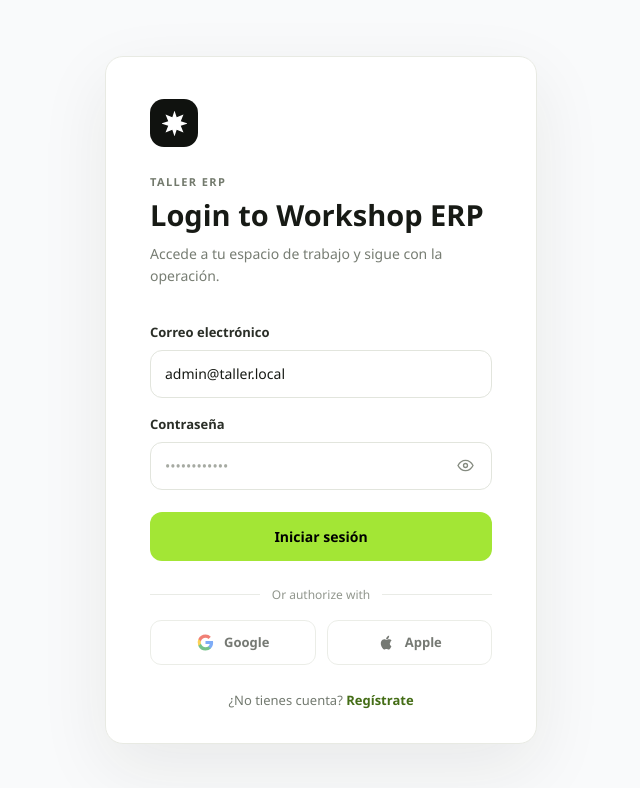
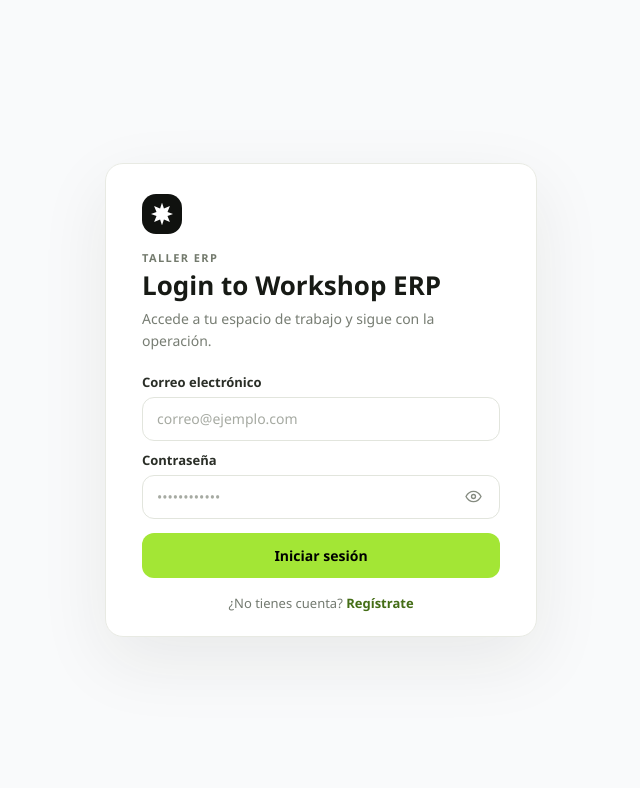
Before and after one commit to hevelt060-ai/Proyecto, a React (Vite) app in the folder apps/web/: page / in a window 1280 px wide. Shown: the top 788 px of the page, without its empty margins (319-959 px from the left). Built offline with nearby package versions, Linux system fonts and the light colour scheme.

Commit message:
style(web): compact auth card, remove oauth buttons, and clean email placeholder

```diff
--- a/apps/web/src/App.tsx
+++ b/apps/web/src/App.tsx
@@ -13,7 +13,7 @@ const STATUS_COLUMNS: WorkOrderStatus[] = [
 
 export function App() {
   const [token, setToken] = useState<string | null>(api.getToken());
-  const [email, setEmail] = useState("admin@taller.local");
+  const [email, setEmail] = useState("");
   const [password, setPassword] = useState("");
   const [name, setName] = useState("");
   const [authMode, setAuthMode] = useState<"login" | "register">("login");
@@ -159,7 +159,7 @@ export function App() {
               id="auth-email"
               type="email"
               autoComplete="email"
-              placeholder="nombre@ejemplo.com"
+              placeholder="correo@ejemplo.com"
               value={email}
               onChange={(event) => setEmail(event.target.value)}
               required
@@ -218,48 +218,6 @@ export function App() {
             </button>
           </form>
 
-          <div className="auth-divider">
-            <span>Or authorize with</span>
-          </div>
-          <div className="social-actions">
-            <button
-              type="button"
-              className="social-button"
-              disabled
-              title="Google no está configurado"
-            >
-              <svg viewBox="0 0 24 24" aria-hidden="true">
-                <path
-                  fill="#4285F4"
-                  d="M21.6 12.2c0-.7-.1-1.4-.2-2H12v3.8h5.4a4.6 4.6 0 0 1-2 3v2.5h3.2c1.9-1.8 3-4.3 3-7.3Z"
-                />
-                <path
-                  fill="#34A853"
-                  d="M12 22c2.7 0 5-.9 6.7-2.5l-3.2-2.5c-.9.6-2.1 1-3.5 1-2.7 0-5-1.8-5.8-4.3H3v2.6A10 10 0 0 0 12 22Z"
-                />
-                <path
-                  fill="#FBBC05"
-                  d="M6.2 13.7a6 6 0 0 1 0-3.4V7.7H3a10 10 0 0 0 0 8.6l3.2-2.6Z"
-                />
-                <path
-                  fill="#EA4335"
-                  d="M12 6c1.5 0 2.8.5 3.8 1.5l2.9-2.9A9.6 9.6 0 0 0 12 2a10 10 0 0 0-9 5.7l3.2 2.6C7 7.8 9.3 6 12 6Z"
-                />
-              </svg>
-              Google
-            </button>
-            <button
-              type="button"
-              className="social-button"
-              disabled
-              title="Apple no está configurado"
-            >
-              <svg viewBox="0 0 24 24" aria-hidden="true" fill="currentColor">
-                <path d="M16.6 12.8c0-2.1 1.7-3.1 1.8-3.2a3.9 3.9 0 0 0-3.1-1.7c-1.3-.1-2.6.8-3.3.8s-1.8-.8-2.9-.8a4.3 4.3 0 0 0-3.6 2.2c-1.5 2.6-.4 6.5 1.1 8.6.7 1 1.5 2.1 2.6 2.1 1 0 1.4-.7 2.7-.7s1.7.7 2.8.7 1.8-1 2.4-2c.8-1.1 1.1-2.2 1.1-2.3-.1 0-2.1-.8-2.1-3.7ZM14.4 6.5c.6-.8 1.1-1.9 1-3-.9 0-2.1.6-2.8 1.4-.6.7-1.2 1.8-1 2.9 1.1.1 2.2-.5 2.8-1.3Z" />
-              </svg>
-              Apple
-            </button>
-          </div>
           <p className="auth-switch">
             {authMode === "login" ? "¿No tienes cuenta?" : "¿Ya tienes una cuenta?"}{" "}
             <button
--- a/apps/web/src/index.css
+++ b/apps/web/src/index.css
@@ -43,7 +43,7 @@ input:focus-visible {
   display: grid;
   min-height: 100svh;
   place-items: center;
-  padding: 44px 20px;
+  padding: 16px;
   background-color: #f9fafb;
   background-image: radial-gradient(#dce1d5 0.7px, transparent 0.7px);
   background-size: 18px 18px;
@@ -51,7 +51,7 @@ input:focus-visible {
 
 .auth-panel {
   width: min(100%, 432px);
-  padding: 42px 44px 34px;
+  padding: 30px 36px 24px;
   border: 1px solid #e8eae3;
   border-radius: 18px;
   background: #fff;
@@ -61,22 +61,22 @@ input:focus-visible {
 
 .brand-mark {
   display: grid;
-  width: 48px;
-  height: 48px;
-  margin-bottom: 27px;
+  width: 40px;
+  height: 40px;
+  margin-bottom: 16px;
   place-items: center;
   border-radius: 14px;
   background: #10120f;
 }
 
 .brand-mark svg {
-  width: 25px;
-  height: 25px;
+  width: 22px;
+  height: 22px;
   fill: #fff;
 }
 
 .auth-eyebrow {
-  margin: 0 0 9px;
+  margin: 0 0 5px;
   color: #737a6d;
   font-size: 11px;
   font-weight: 700;
@@ -86,13 +86,13 @@ input:focus-visible {
 .auth-panel h1 {
   margin: 0;
   color: #171a15;
-  font-size: 29px;
+  font-size: 26px;
   font-weight: 750;
   line-height: 1.2;
 }
 
 .auth-subtitle {
-  margin: 10px 0 28px;
+  margin: 7px 0 17px;
   color: #777d73;
   font-size: 14px;
   line-height: 1.55;
@@ -101,11 +101,11 @@ input:focus-visible {
 .auth-form {
   display: flex;
   flex-direction: column;
-  gap: 9px;
+  gap: 6px;
 }
 
 .auth-form label {
-  margin-top: 8px;
+  margin-top: 4px;
   color: #2a2e27;
   font-size: 13px;
   font-weight: 650;
@@ -113,7 +113,7 @@ input:focus-visible {
 
 .auth-form input {
   width: 100%;
-  min-height: 48px;
+  min-height: 44px;
   padding: 0 14px;
   border: 1px solid #e2e5dd;
   border-radius: 12px;
@@ -170,8 +170,7 @@ input:focus-visible {
   color: #30362c;
 }
 
-.password-toggle svg,
-.social-button svg {
+.password-toggle svg {
   width: 19px;
   height: 19px;
 }
@@ -185,8 +184,8 @@ input:focus-visible {
 }
 
 .auth-error {
-  margin: 4px 0 0;
-  padding: 10px 12px;
+  margin: 3px 0 0;
+  padding: 8px 10px;
   border: 1px solid #f2c9c5;
   border-radius: 9px;
   background: #fff5f3;
@@ -197,8 +196,8 @@ input:focus-visible {
 
 .auth-submit {
   display: flex;
-  min-height: 49px;
-  margin-top: 13px;
+  min-height: 45px;
+  margin-top: 8px;
   align-items: center;
   justify-content: center;
   gap: 9px;
@@ -233,50 +232,8 @@ input:focus-visible {
   animation: spin 700ms linear infinite;
 }
 
-.auth-divider {
-  display: flex;
-  margin: 25px 0 17px;
-  align-items: center;
-  gap: 12px;
-  color: #92978e;
-  font-size: 12px;
-}
-
-.auth-divider::before,
-.auth-divider::after {
-  height: 1px;
-  flex: 1;
-  background: #e9ebe6;
-  content: "";
-}
-
-.social-actions {
-  display: grid;
-  grid-template-columns: 1fr 1fr;
-  gap: 11px;
-}
-
-.social-button {
-  display: flex;
-  min-height: 45px;
-  align-items: center;
-  justify-content: center;
-  gap: 9px;
-  border: 1px solid #e2e5dd;
-  border-radius: 11px;
-  background: #fff;
-  color: #353a32;
-  font-size: 13px;
-  font-weight: 650;
-}
-
-.social-button:disabled {
-  cursor: not-allowed;
-  opacity: 0.68;
-}
-
 .auth-switch {
-  margin: 26px 0 0;
+  margin: 16px 0 0;
   color: #737a70;
   font-size: 13px;
   text-align: center;
@@ -315,15 +272,15 @@ input:focus-visible {
 
 @media (max-width: 520px) {
   .auth-page {
-    padding: 20px 14px;
+    padding: 12px 14px;
   }
 
   .auth-panel {
-    padding: 30px 23px 26px;
+    padding: 24px 22px 20px;
     border-radius: 15px;
   }
 
   .auth-panel h1 {
-    font-size: 26px;
+    font-size: 24px;
   }
 }
```
